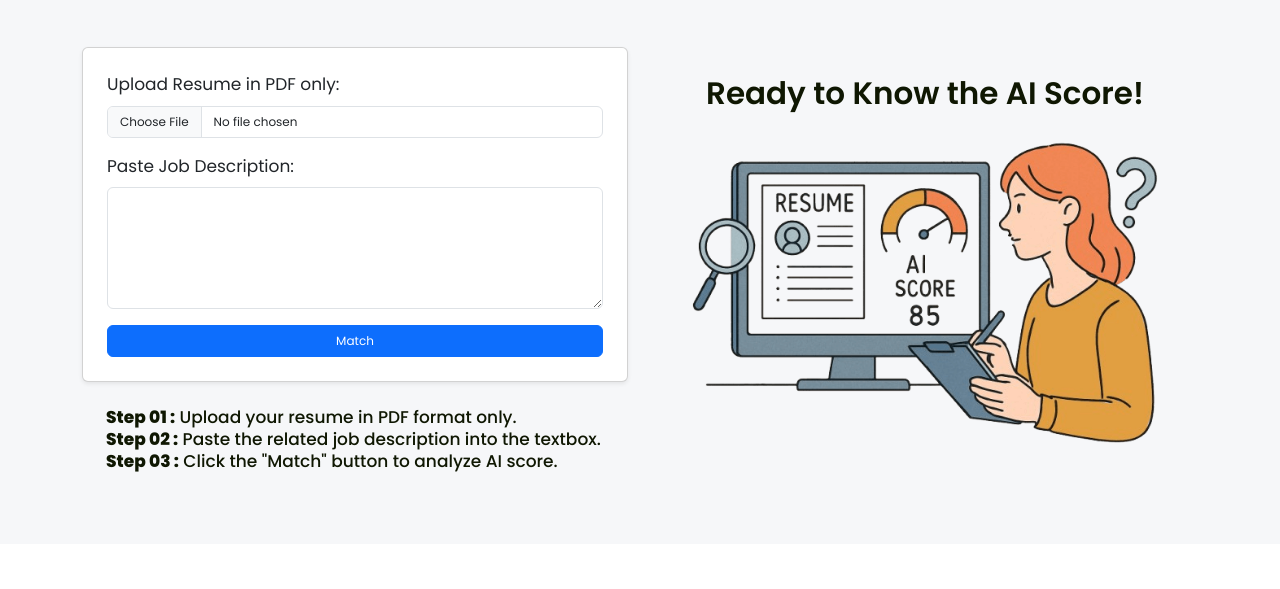
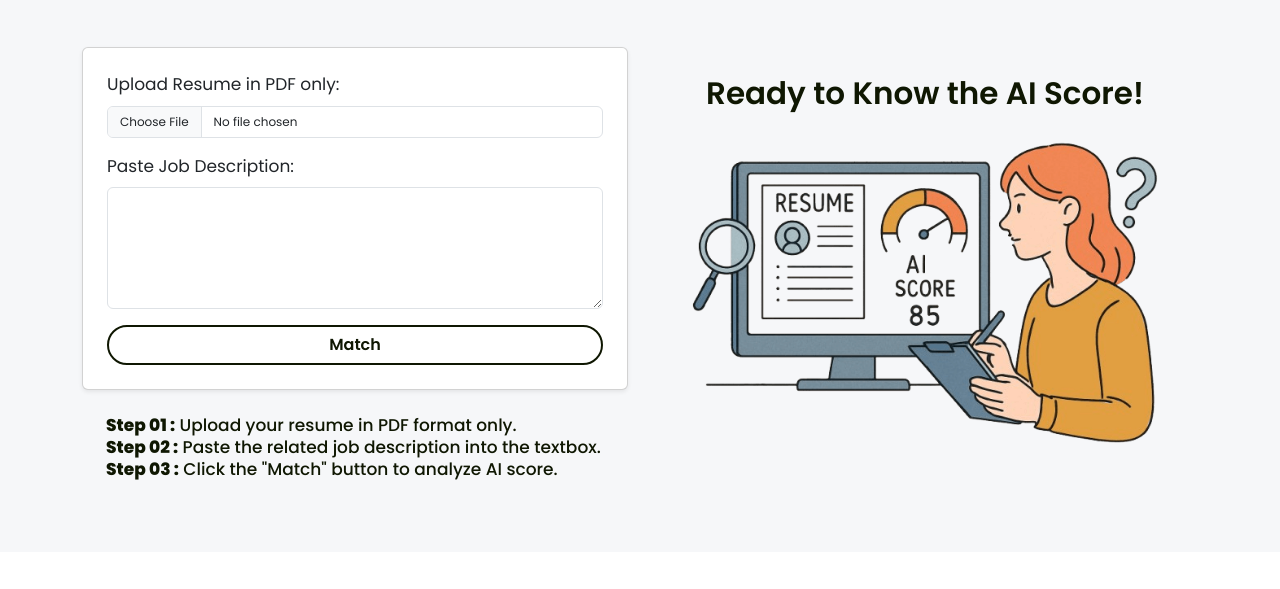
Before and after one commit to dushantha96/JOBGENIE, a Flask app: page / in a window 1280 px wide. Shown: the part 1542-2131 px from the top of the page. Run offline with Flask 3, Linux system fonts and the light colour scheme; some libraries are stand-ins or nearby versions.

Commit message:
Home Page Button Changes
Home Page Button Changes

```diff
--- a/app/templates/home.html
+++ b/app/templates/home.html
@@ -84,8 +84,10 @@
                         <div class="text-danger small">{{ error }}</div>
                         {% endfor %}
                     </div>
+                    <button type="submit" class="btn rounded-pill px-4 fw-semibold hover-slide float-end w-100">
+                        {{ form.submit.label.text }}
+                    </button>
 
-                    {{ form.submit(class="btn btn-primary") }}
                 </form>
 
                 <div class="p-4">
```
